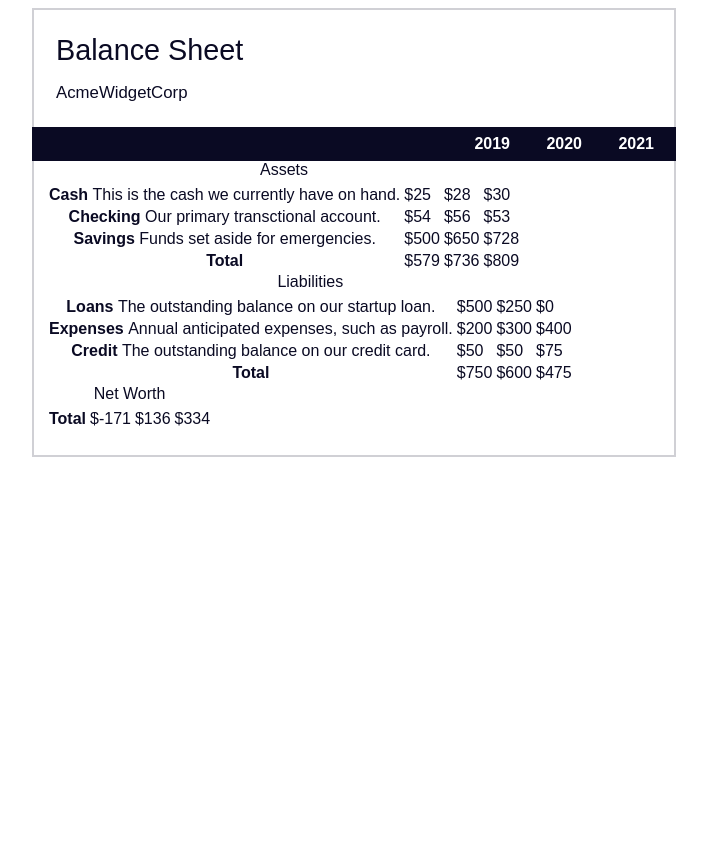
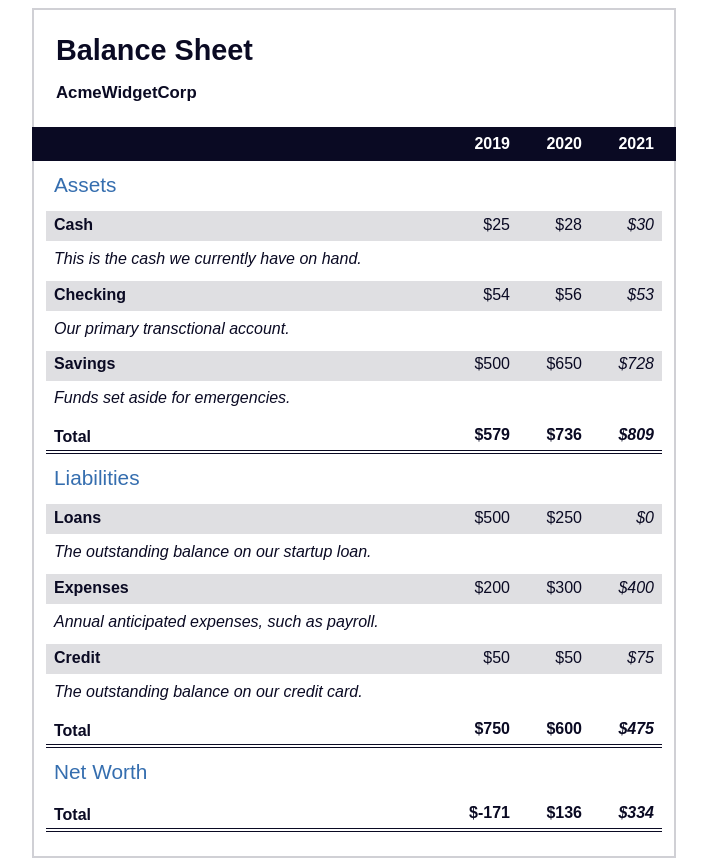
Before and after one commit to 4ndre-pire5/ResponsiveWebDesign, a plain HTML site: page Pseudo_Selectors/index.html in a window 1280 px wide. Shown: the whole page, without its empty margins (286-993 px from the left). Before the commit the page ends 800 px from the top, so only its background shows below. Drawn offline with Linux system fonts and the light colour scheme.

Commit message:
Pseudo_Selectors

```diff
--- a/Pseudo_Selectors/styles.css
+++ b/Pseudo_Selectors/styles.css
@@ -8,16 +8,16 @@ body {
 }
 
 span[class~="sr-only"]{
-    border: 0;
-    clip: rect(1px, 1px, 1px, 1px);
-    clip-path: inset(50%);
-    width: 1px;
-    height: 1px;
-    overflow: hidden;
-    white-space: nowrap;
-    position: absolute;
-    padding: 0;
-    margin: -1px;
+    border: 0 !important;
+    clip: rect(1px, 1px, 1px, 1px) !important;
+    clip-path: inset(50%) !important;
+    width: 1px !important;
+    height: 1px !important;
+    overflow: hidden !important;
+    white-space: nowrap !important;
+    position: absolute !important;
+    padding: 0 !important;
+    margin: -1px !important;
 }
 
 h1 {
@@ -68,6 +68,84 @@ section {
     padding: 0 0.75rem 1.5rem 0.75rem;
 }
 
-span:not(.sr-only) {
+table {
+    border-collapse: collapse;
+    border: 0;
+    position: relative;
+    width: 100%;
+    margin-top: 3rem;
+}
+
+table caption {
+    color: #356eaf;
+    font-size: 1.3em;
     font-weight: normal;
+    position: absolute;
+    top: -2.25rem;
+    left: 0.5rem;
 }
+
+tbody td {
+    width: 100vw;
+    max-width: 4rem;
+    min-width: 4rem;
+}
+
+th {
+    width: calc(100% - 12rem);
+}
+
+tr[class="total"] {
+    border-bottom: 4px double #0a0a23;
+    font-weight: bold;
+}
+
+tr[class="total"] th {
+    text-align: left;
+    padding: 0.5rem 0 0.25rem 0.5rem;
+}
+
+tr.total td {
+    text-align: right;
+    padding: 0 0.25rem;
+}
+
+tr.total td:nth-of-type(3){
+    padding-right: 0.5rem;
+}
+
+tr.total:hover {
+    background: #99c9ff;
+}
+
+td.current {
+    font-style: italic;
+}
+
+tr.data {
+    background-image: linear-gradient(to bottom, #dfdfe2 1.845rem, white 1.845rem);
+}
+
+tr.data th {
+    text-align: left;
+    padding-top: 0.3rem;
+    padding-left: 0.5rem;
+}
+
+tr.data th .description {
+    display: block;
+    font-style: italic;
+    font-weight: normal;
+    padding:  1rem 0 0.75rem;
+    margin-right: -13.5rem;
+}
+
+tr.data td {
+    vertical-align: top;
+    text-align: right;
+    padding: 0.3rem 0.25rem 0;
+}
+
+tr.data td:last-of-type {
+    padding-right: 0.5rem;
+}
```
